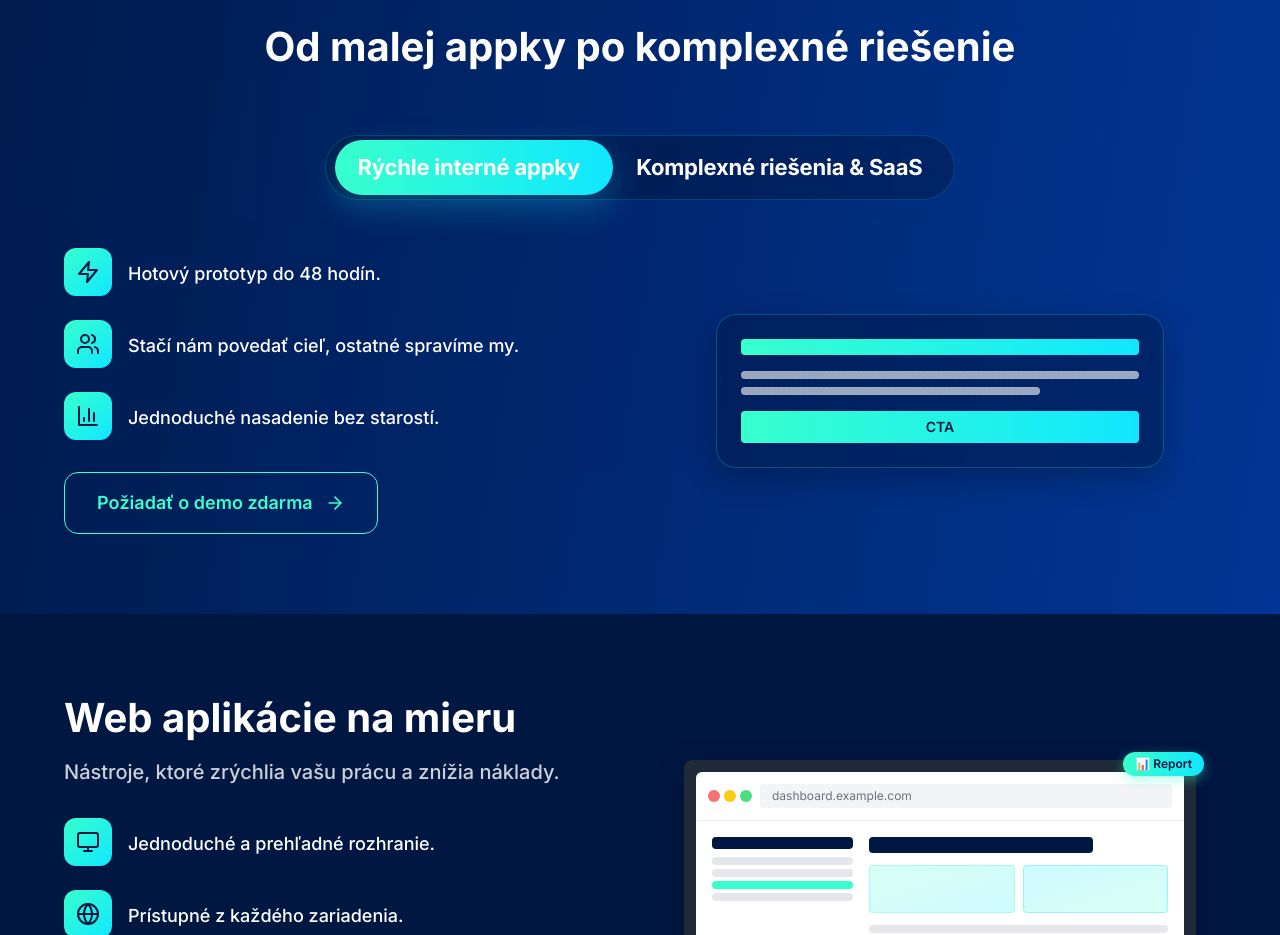
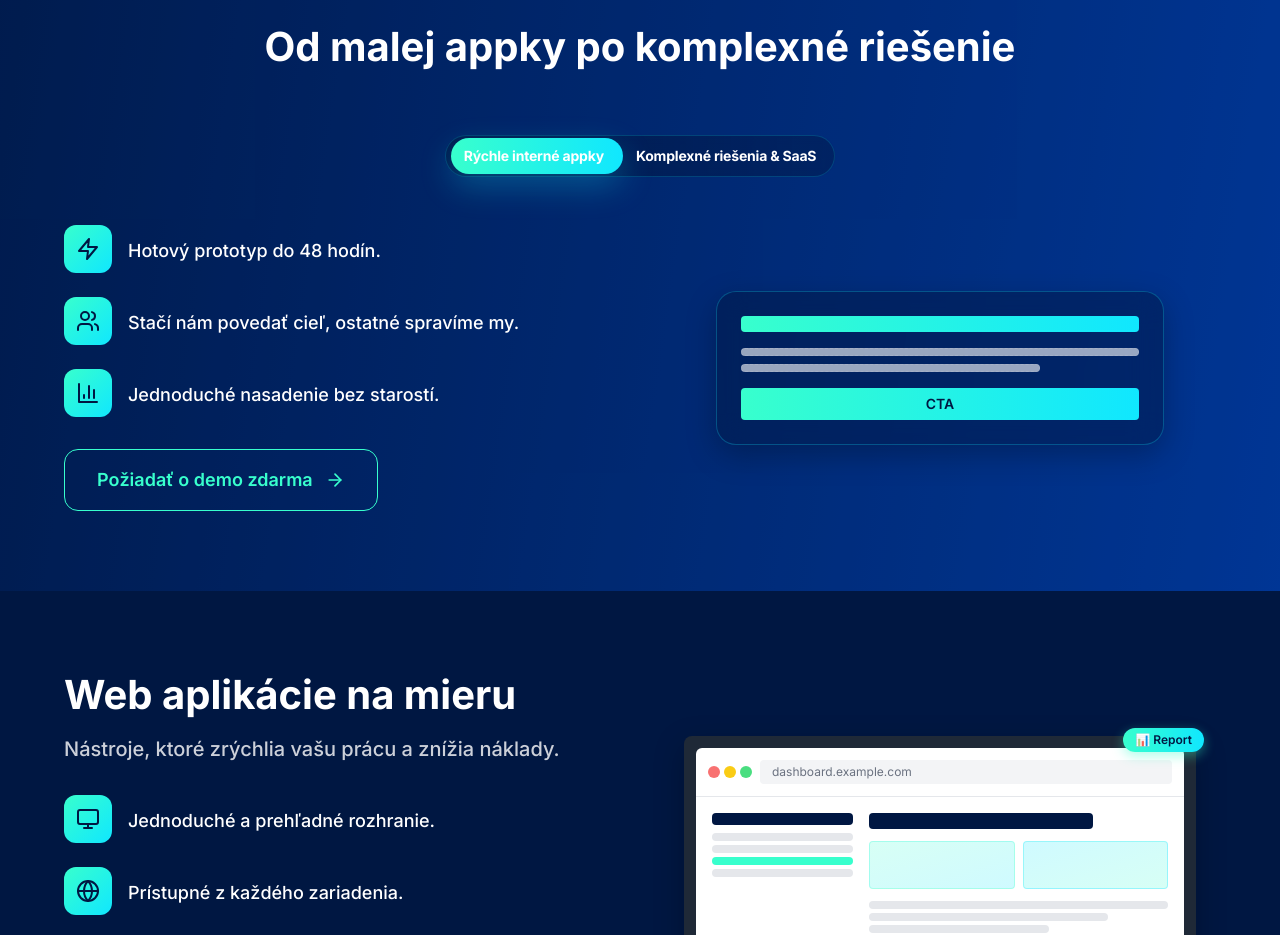
Before and after one commit to SamueLOS-dev/aktiscode_web, a React (Vite) app: page /aplikacie in a window 1280 px wide. Shown: the part 1560-2495 px from the top of the page. Built offline with nearby package versions, Linux system fonts and the light colour scheme; a web font is replaced by a local one.

Commit message:
Force horizontal layout for SegmentedToggle

```diff
--- a/src/components/ui/SegmentedToggle.tsx
+++ b/src/components/ui/SegmentedToggle.tsx
@@ -160,7 +160,7 @@ const SegmentedToggle: React.FC<SegmentedProps> = ({
           backdrop-blur-sm
           border border-[rgba(16,231,255,0.18)]
           rounded-full
-          p-1
+          p-0.5
           transition-all duration-200
           hover:border-[rgba(16,231,255,0.28)]
           ${disabled ? 'opacity-50 cursor-not-allowed' : 'cursor-pointer'}
@@ -171,7 +171,7 @@ const SegmentedToggle: React.FC<SegmentedProps> = ({
         <div
           ref={thumbRef}
           className={`
-            absolute top-1 bottom-1
+            absolute top-0.5 bottom-0.5
             bg-gradient-to-r from-[#38FFCD] to-[#10E7FF]
             rounded-full
             transition-all duration-200 ease-[cubic-bezier(0.2,0.8,0.2,1)]
@@ -201,9 +201,9 @@ const SegmentedToggle: React.FC<SegmentedProps> = ({
               disabled={disabled}
               className={`
                 relative z-20
-                px-3 py-2 sm:px-6 sm:py-3
+                px-2 py-1.5 sm:px-4 sm:py-2
                 font-inter font-bold text-white
-                text-xs sm:text-[clamp(15px,1.8vw,22px)]
+                text-xs sm:text-sm
                 tracking-[-0.2px]
                 leading-tight
                 whitespace-nowrap
@@ -211,15 +211,8 @@ const SegmentedToggle: React.FC<SegmentedProps> = ({
                 rounded-full
                 focus:outline-none
                 hover:text-[#EAFBFF]
+                flex-shrink-0
                 ${disabled ? 'cursor-not-allowed text-[rgba(255,255,255,0.45)]' : 'cursor-pointer'}
-
-                /* Responsive text sizing */
-                md:px-7 md:py-3.5
-                md:text-[clamp(16px,1.8vw,22px)]
-
-                /* Mobile stacking for very small screens */
-                max-[359px]:block max-[359px]:w-full max-[359px]:text-center
-                max-[359px]:mb-1 max-[359px]:last:mb-0
               `}
               onClick={() => handleClick(option.id)}
               onFocus={() => handleFocus(index)}
@@ -252,23 +245,6 @@ const SegmentedToggle: React.FC<SegmentedProps> = ({
         })}
       </div>
 
-      {/* Mobile stacked layout for very small screens */}
-      <style jsx>{`
-        @media (max-width: 359px) {
-          .segmented-toggle-container .relative {
-            flex-direction: column;
-            align-items: stretch;
-          }
-
-          .segmented-toggle-container [role="radio"] {
-            margin-bottom: 4px;
-          }
-
-          .segmented-toggle-container [role="radio"]:last-child {
-            margin-bottom: 0;
-          }
-        }
-      `}</style>
     </div>
   );
 };
```
